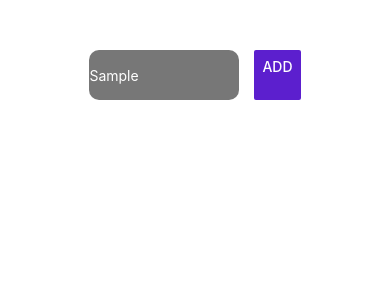
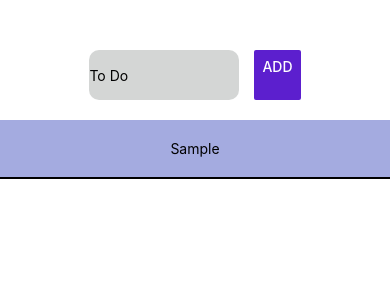
Before and after one commit to misharexviashvili/ToDoApp-SkillWill, a React Native app: screen / in a window 390 px wide. Both pictures are taken after typing "Sample" into the empty fields and a click on the button "ADD". Shown: the top 300 px of the page. Built offline with nearby package versions, Linux system fonts and the light colour scheme.

Commit message:
adding tasks works

```diff
--- a/App.js
+++ b/App.js
@@ -1,11 +1,11 @@
-import { useState } from "react";
+import { Fragment, useState } from "react";
 import {
   Button,
   StyleSheet,
   Text,
   TextInput,
   View,
-  Pressable,
+  ScrollView,
 } from "react-native";
 export default function App() {
   const [inputText, setInputText] = useState("");
@@ -13,7 +13,6 @@ export default function App() {
   const onChangeTextHandler = function (input) {
     setInputText(input);
   };
-  console.log(inputText);
   const onPressHandler = function () {
     setTask((currentInput) => {
       return [
@@ -24,33 +23,57 @@ export default function App() {
         },
       ];
     });
+    setInputText("");
   };
-  console.log(task)
   return (
-    <View style={styles.container}>
+    <Fragment>
+      <View style={styles.inputContainer}>
         <TextInput
           onChangeText={onChangeTextHandler}
           style={styles.textInput}
           placeholder="To Do"
+          value={inputText}
         />
         <Button title="Add" color={"#5C1FCE"} onPress={onPressHandler} />
       </View>
+      <ScrollView>
+        {task
+          .map((item) => (
+            <View style={styles.taskContainer}>
+              <Text style={styles.taskText}>{item.text}</Text>
+            </View>
+          ))
+          .reverse()}
+      </ScrollView>
+    </Fragment>
   );
 }
 
 const styles = StyleSheet.create({
-  container: {
+  inputContainer: {
     marginTop: 50,
     paddingHorizontal: 30,
     flexDirection: "row",
     justifyContent: "center",
+    marginBottom: 20,
   },
   textInput: {
-    backgroundColor: "#777",
-    color: "#fff",
+    backgroundColor: "#d4d6d5",
+    color: "#000",
     width: 150,
     borderRadius: 10,
     marginRight: 15,
     height: 50,
   },
+  taskContainer: {
+    flexDirection: "row",
+    justifyContent: "center",
+    paddingVertical: 20,
+    backgroundColor: "#a4abe0",
+    borderBottomColor: "#000",
+    borderBottomWidth: 2,
+  },
+  taskText: {
+    color: "#000",
+  },
 });
```
Lines whose indentation alone changed are shown as unchanged.
